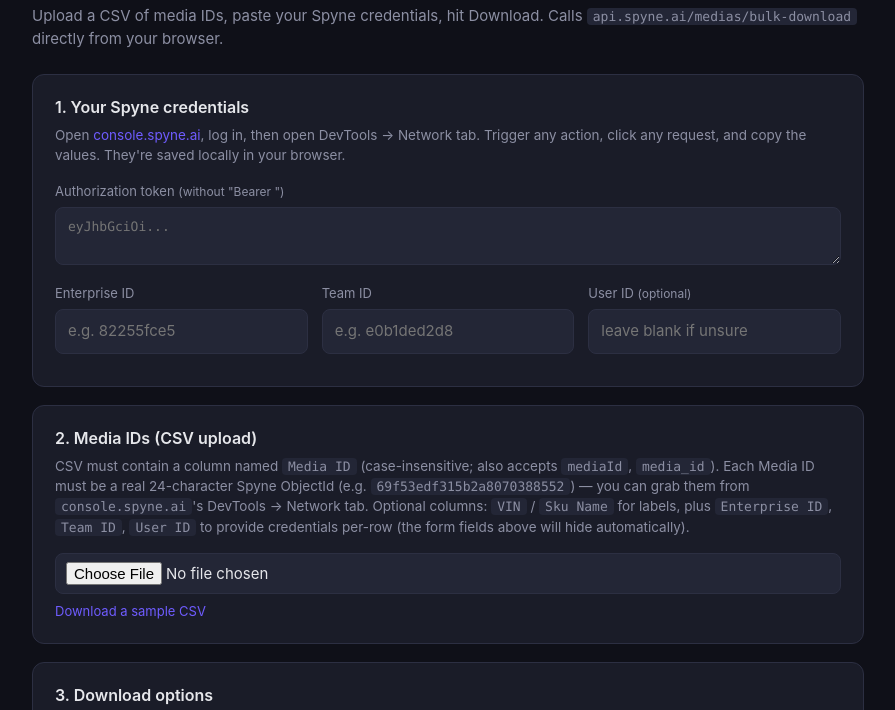
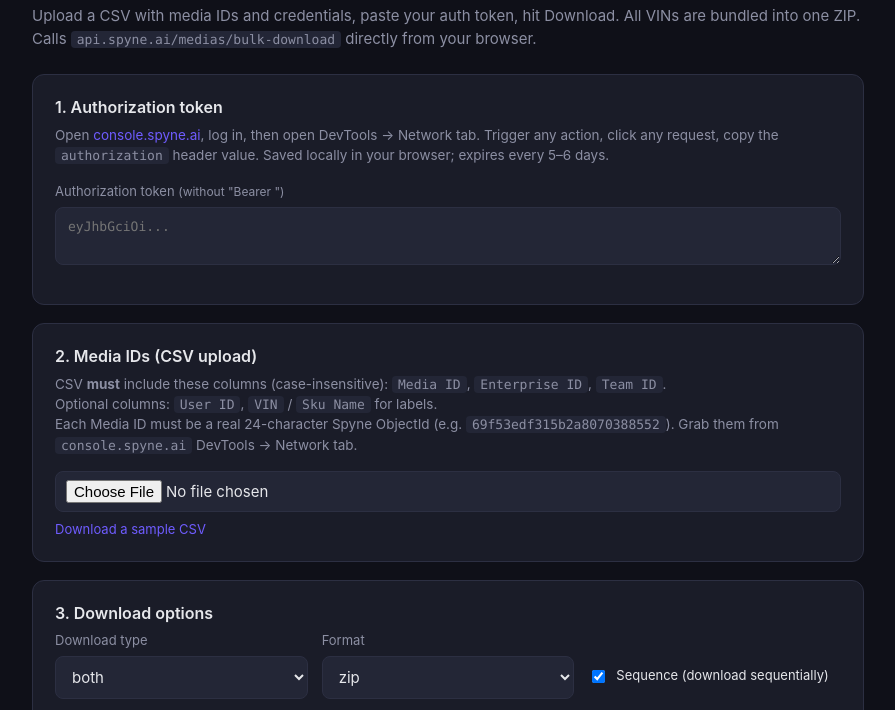
Before and after one commit to praveenagarwal24/spyne-bulk-downloader, a plain HTML site: page index.html in a window 1280 px wide. Shown: the part 71-781 px from the top of the page, without its empty margins (192-1087 px from the left). Drawn offline with nearby package versions, Linux system fonts and the light colour scheme.

Commit message:
Update index.html

```diff
--- a/index.html
+++ b/index.html
@@ -12,17 +12,18 @@
     <header>
       <h1>Spyne Bulk Media Downloader</h1>
       <p class="subtitle">
-        Upload a CSV of media IDs, paste your Spyne credentials, hit Download.
-        Calls <code>api.spyne.ai/medias/bulk-download</code> directly from your browser.
+        Upload a CSV with media IDs and credentials, paste your auth token, hit Download.
+        All VINs are bundled into one ZIP. Calls <code>api.spyne.ai/medias/bulk-download</code> directly from your browser.
       </p>
     </header>
 
     <section class="card">
-      <h2>1. Your Spyne credentials</h2>
+      <h2>1. Authorization token</h2>
       <p class="hint">
         Open <a href="https://console.spyne.ai" target="_blank" rel="noopener">console.spyne.ai</a>,
-        log in, then open DevTools&nbsp;→&nbsp;Network tab. Trigger any action,
-        click any request, and copy the values. They're saved locally in your browser.
+        log in, then open DevTools&nbsp;&rarr;&nbsp;Network tab. Trigger any action,
+        click any request, copy the <code>authorization</code> header value.
+        Saved locally in your browser; expires every 5&ndash;6 days.
       </p>
 
       <label>
@@ -30,39 +31,16 @@
         <textarea id="auth-token" rows="2" placeholder="eyJhbGciOi..."></textarea>
         <small id="token-meta" class="muted"></small>
       </label>
-
-      <div class="row" id="creds-row">
-        <label>
-          <span>Enterprise ID</span>
-          <input id="enterprise-id" placeholder="e.g. 82255fce5" autocomplete="off" />
-        </label>
-
-        <label>
-          <span>Team ID</span>
-          <input id="team-id" placeholder="e.g. e0b1ded2d8" autocomplete="off" />
-        </label>
-
-        <label>
-          <span>User ID <small class="muted">(optional)</small></span>
-          <input id="user-id" placeholder="leave blank if unsure" autocomplete="off" />
-        </label>
-      </div>
-
-      <p id="creds-from-csv-msg" class="muted" hidden>
-        ✓ Enterprise / Team / User IDs are coming from your CSV — no need to type them here.
-      </p>
     </section>
 
     <section class="card">
       <h2>2. Media IDs (CSV upload)</h2>
       <p class="hint">
-        CSV must contain a column named <code>Media ID</code> (case-insensitive; also accepts
-        <code>mediaId</code>, <code>media_id</code>). Each Media ID must be a real
-        24-character Spyne ObjectId (e.g. <code>69f53edf315b2a8070388552</code>) —
-        you can grab them from <code>console.spyne.ai</code>'s DevTools → Network tab.
-        Optional columns: <code>VIN</code> / <code>Sku Name</code> for labels, plus
-        <code>Enterprise ID</code>, <code>Team ID</code>, <code>User ID</code> to
-        provide credentials per-row (the form fields above will hide automatically).
+        CSV <strong>must</strong> include these columns (case-insensitive):
+        <code>Media ID</code>, <code>Enterprise ID</code>, <code>Team ID</code>.<br/>
+        Optional columns: <code>User ID</code>, <code>VIN</code> / <code>Sku Name</code> for labels.<br/>
+        Each Media ID must be a real 24-character Spyne ObjectId (e.g.&nbsp;<code>69f53edf315b2a8070388552</code>).
+        Grab them from <code>console.spyne.ai</code> DevTools &rarr; Network tab.
       </p>
 
       <input type="file" id="csv-file" accept=".csv,text/csv" />
@@ -106,9 +84,9 @@
     </section>
 
     <section class="actions">
-      <button id="download-btn" class="primary">Download</button>
+      <button id="download-btn" class="primary">Download All as ZIP</button>
       <button id="refetch-btn" class="ghost" hidden title="Retry per-media downloads using the most recent request ID">Re-fetch downloads</button>
-      <button id="clear-creds-btn" class="ghost" title="Clear saved credentials">Clear saved credentials</button>
+      <button id="clear-creds-btn" class="ghost" title="Clear saved token">Clear saved token</button>
     </section>
 
     <section class="card output" id="output-card" hidden>
```
